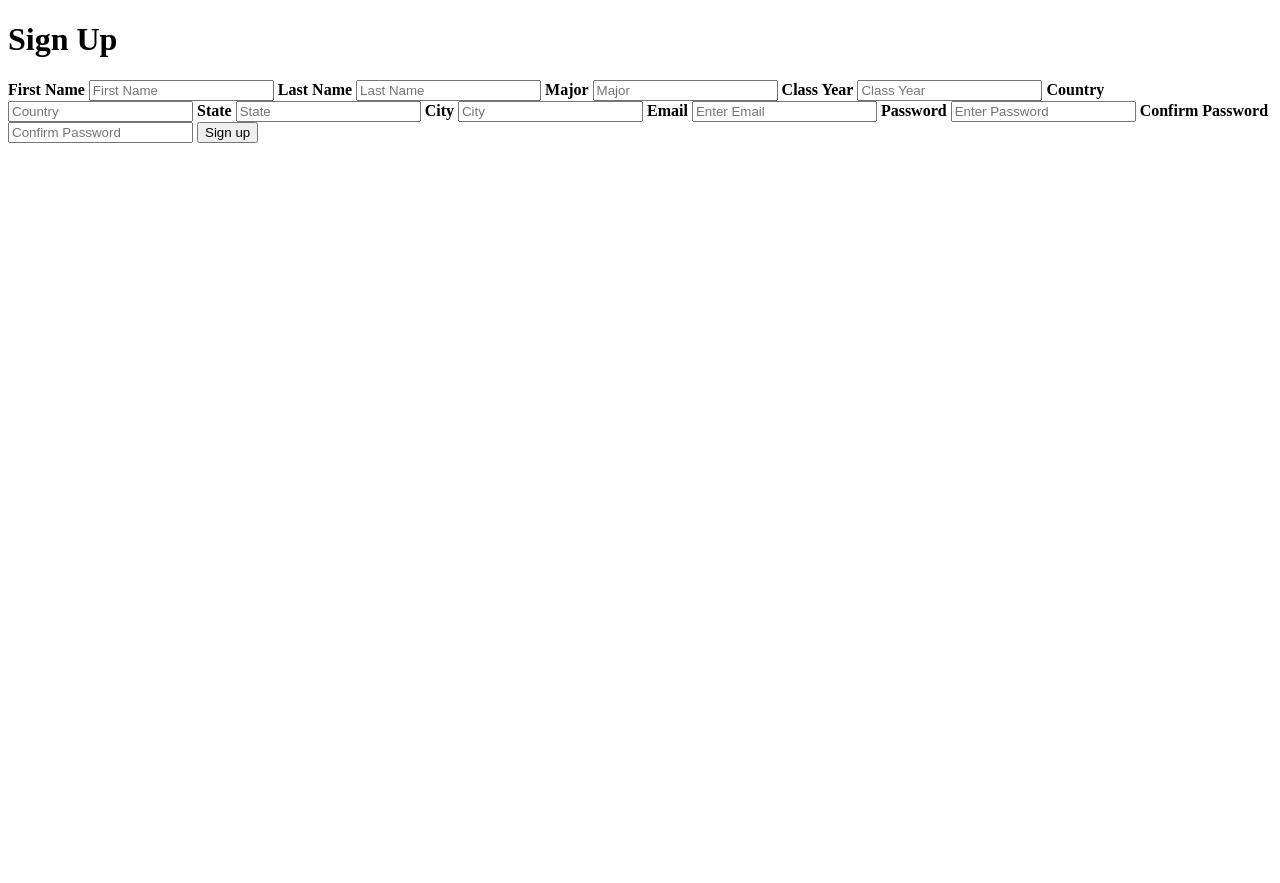
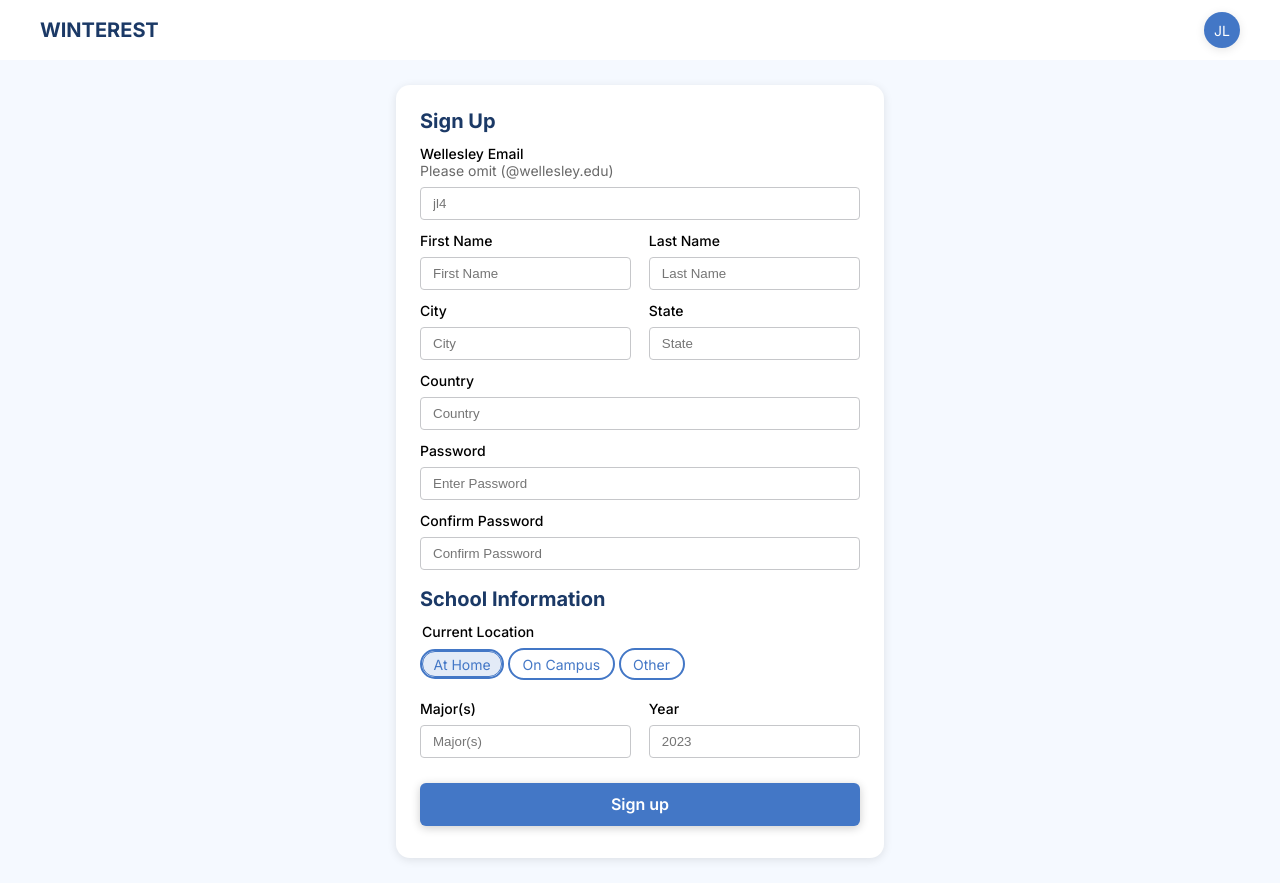
Before and after one commit to melguzman/winterest, a Flask app: template templates/signup.html in a window 1280 px wide. Before the commit the page ends 143 px from the top, so only its background shows below. Run offline with Flask 2, Linux system fonts and the light colour scheme; the template is opened without the code that fills it, so the values that code supplies are empty.

Commit message:
Sign up form styling

```diff
--- a/static/style.css
+++ b/static/style.css
@@ -454,3 +454,34 @@ form {
   color: black;
   text-decoration: none;
 }
+
+
+.signup-textbox {
+  margin-top: 12px;
+}
+
+.twocol-flex {
+  display: flex;
+  flex-direction: row;
+  justify-content: space-between;
+}
+
+.twocol-flex > div {
+  width: 48%;
+}
+
+#wellesley-email-box label {
+  margin-bottom: 0px;
+}
+
+#wellesley-email-box > p {
+  margin-bottom: 8px;
+}
+
+.signup-container {
+  background-color: #FFF;
+  box-shadow: 0px 2px 10px rgba(0, 0, 0, 0.1);
+  border-radius: 14px;
+  width: 440px;
+  padding: 24px;
+}
--- a/templates/signup.html
+++ b/templates/signup.html
@@ -1,60 +1,94 @@
-<!doctype html>
+{% extends "base.html" %}
 
-<html lang="en">
-<head>
-  <meta charset="utf-8">
+{% block main_content %}
 
-  <title>Winterest</title>
-  <meta name="Winterest, matching the Wellesley community" content="Winterest">
+<div class="main-content">
+    <div class="signup-container">
+      <h2 class="action-title">Sign Up</h2>
 
-  <link rel="stylesheet" href="#">
+      <form method='POST' action={{ url_for('authenticate', kind = 'signup') }}>
+        <div id="wellesley-email-box" class="textbox signup-textbox">
+          <label for="wemail">Wellesley Email</label>
+          <p class="match-subheader">Please omit (@wellesley.edu)</p>
+          <input type="text" id="email" name="email" placeholder="jl4" required>
+        </div>
 
-</head>
+        <div class="twocol-flex">
+          <div class="textbox signup-textbox">
+            <label for="fname">First Name</label>
+            <input type="text" id="fname" name="fname" placeholder="First Name" required>
+          </div>
 
-<body>
-<h1>Sign Up</h1>
-{% with messages = get_flashed_messages() %}
-{% if messages %}
-    <div id="messages">
-{% for msg in messages %}
-    <p>{{msg}}</p>
-{% endfor %}
-</div>
-{% endif %}
-{% endwith %}
-<form method='POST' action={{ url_for('authenticate', kind = 'signup') }}>
-    <label for="fname"><b>First Name</b></label>
-    <input type="text" placeholder="First Name" name="fname" required>
+          <div class="textbox signup-textbox">
+            <label for="lname">Last Name</label>
+            <input type="text" id="lname" name="lname" placeholder="Last Name" required>
+          </div>
+        </div>
 
-    <label for="lname"><b>Last Name</b></label>
-    <input type="text" placeholder="Last Name" name="lname" required>
+        <div class="twocol-flex">
+          <div class="textbox signup-textbox">
+            <label for="city">City</label>
+            <input type="text" id="city" name="city" placeholder="City" required>
+          </div>
+          <div class="textbox signup-textbox">
+            <label for="state">State</label>
+            <input type="text" id="state" name="state" placeholder="State" required>
+          </div>
+        </div>
+        <div class="textbox signup-textbox">
+          <label for="country">Country</label>
+          <input type="text" id="country" name="country" placeholder="Country" required>
+        </div>
 
-    <label for="major"><b>Major</b></label>
-    <input type="text" placeholder="Major" name="major" required>
+        <div class="textbox signup-textbox">
+          <label for="password">Password</label>
+          <input type="password" placeholder="Enter Password" name="password" required>
+        </div>
 
-    <label for="year"><b>Class Year</b></label>
-    <input type="text" placeholder="Class Year" name="year" required>
+        <div class="textbox signup-textbox">
+          <label for="confirm_password">Confirm Password</label>
+          <input type="confirm_password" placeholder="Confirm Password" name="confirm_password" required>
+        </div>
 
-    <label for="country"><b>Country</b></label>
-    <input type="text" placeholder="Country" name="country" required>
+        <br>
+        <h2 class="action-title">School Information</h2>
 
-    <label for="state"><b>State</b></label>
-    <input type="text" placeholder="State" name="state" required>
+        <fieldset class="r-pill">
+          <legend>
+            Current Location
+          </legend>
 
-    <label for="city"><b>City</b></label>
-    <input type="text" placeholder="City" name="city" required>
+          <span class="r-pill__item">
+            <input type="radio" id="home" name="radios_3" checked>
+            <label for="home">At Home</label>
+          </span>
 
-    <label for="email"><b>Email</b></label>
-    <input type="text" placeholder="Enter Email" name="email" required>
+          <span class="r-pill__item">
+            <input type="radio" id="campus" name="radios_3">
+            <label for="campus">On Campus</label>
+          </span>
 
-    <label for="password"><b>Password</b></label>
-    <input type="password" placeholder="Enter Password" name="password" required>
+          <span class="r-pill__item">
+            <input type="radio" id="other" name="radios_3">
+            <label for="other">Other</label>
+          </span>
+        </fieldset>
 
-    <label for="confirm_password"><b>Confirm Password</b></label>
-    <input type="confirm_password" placeholder="Confirm Password" name="confirm_password" required>
+        <div class="twocol-flex">
+          <div class="textbox signup-textbox">
+            <label for="major">Major(s)</label>
+            <input type="text" id="major" name="major" placeholder="Major(s)" required>
+          </div>
 
-    <button type="submit">Sign up</button>
-    <label>
-</form>
-</body>
-</html>
+          <div class="textbox signup-textbox">
+            <label for="year">Year</label>
+            <input type="text" id="year" name="year" placeholder="2023" required>
+          </div>
+        </div>
+        <br>
+        <button type="submit">Sign up</button>
+      </form>
+    </div>
+  </div>
+
+  {% endblock %}
```
